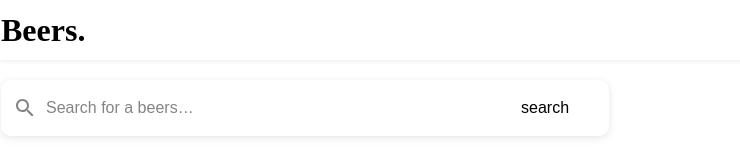
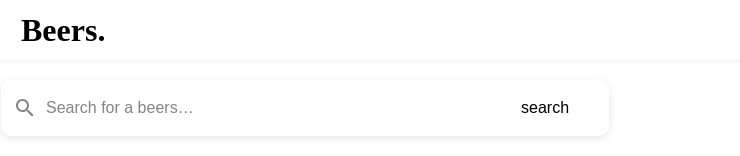
Before and after one commit to arustomyan/punk_api-test, a React (Create React App) app: page / in a window 1280 px wide. Shown: the top 156 px of the page, without its empty margins (0-740 px from the left). Built offline with nearby package versions, Linux system fonts and the light colour scheme; no server answers.

Commit message:
fix: add margin

```diff
--- a/src/components/Header/Header.module.css
+++ b/src/components/Header/Header.module.css
@@ -17,3 +17,9 @@
   font-weight: 800;
   font-size: 32px;
 }
+
+@media screen and (max-width: 1318px) {
+  .navBar {
+    padding: 0 20px;
+  }
+}
```
